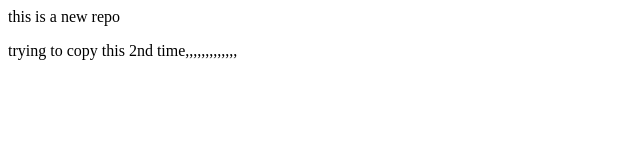
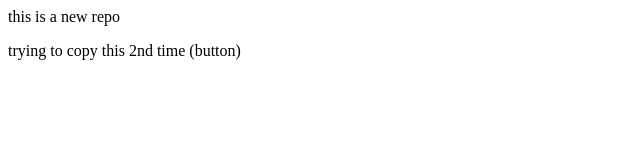
Before and after one commit to beingkaranjolly/localrepo, a plain HTML site: page index.html in a window 1280 px wide. Shown: the full height of the page, 0-640 px from the left. Drawn offline with Linux system fonts and the light colour scheme.

Commit message:
add new button

```diff
--- a/index.html
+++ b/index.html
@@ -1,2 +1,2 @@
 <p>this is a new repo</p>
-<p>trying to copy this 2nd time,,,,,,,,,,,,,</p>
+<p>trying to copy this 2nd time (button)</p>
```
